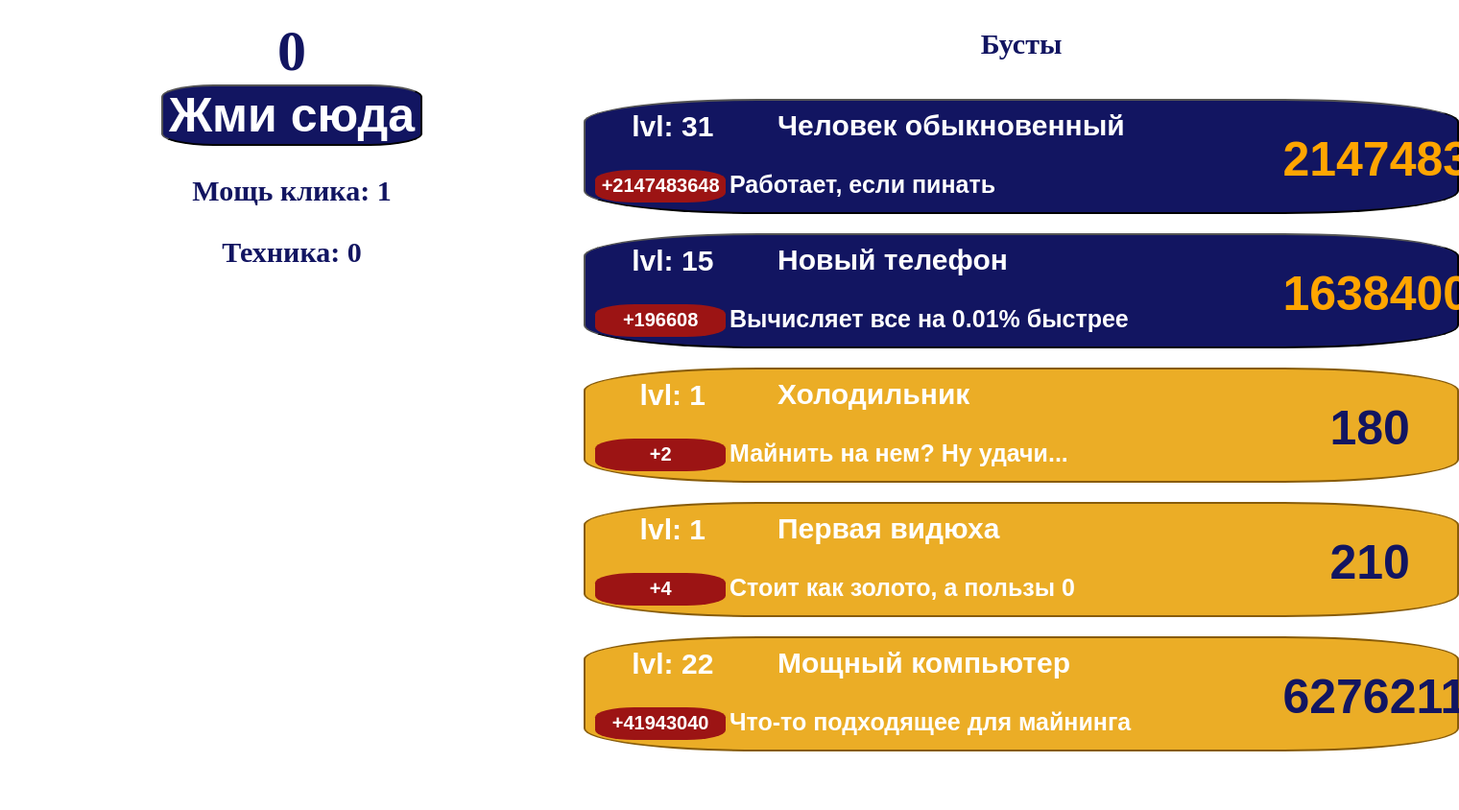
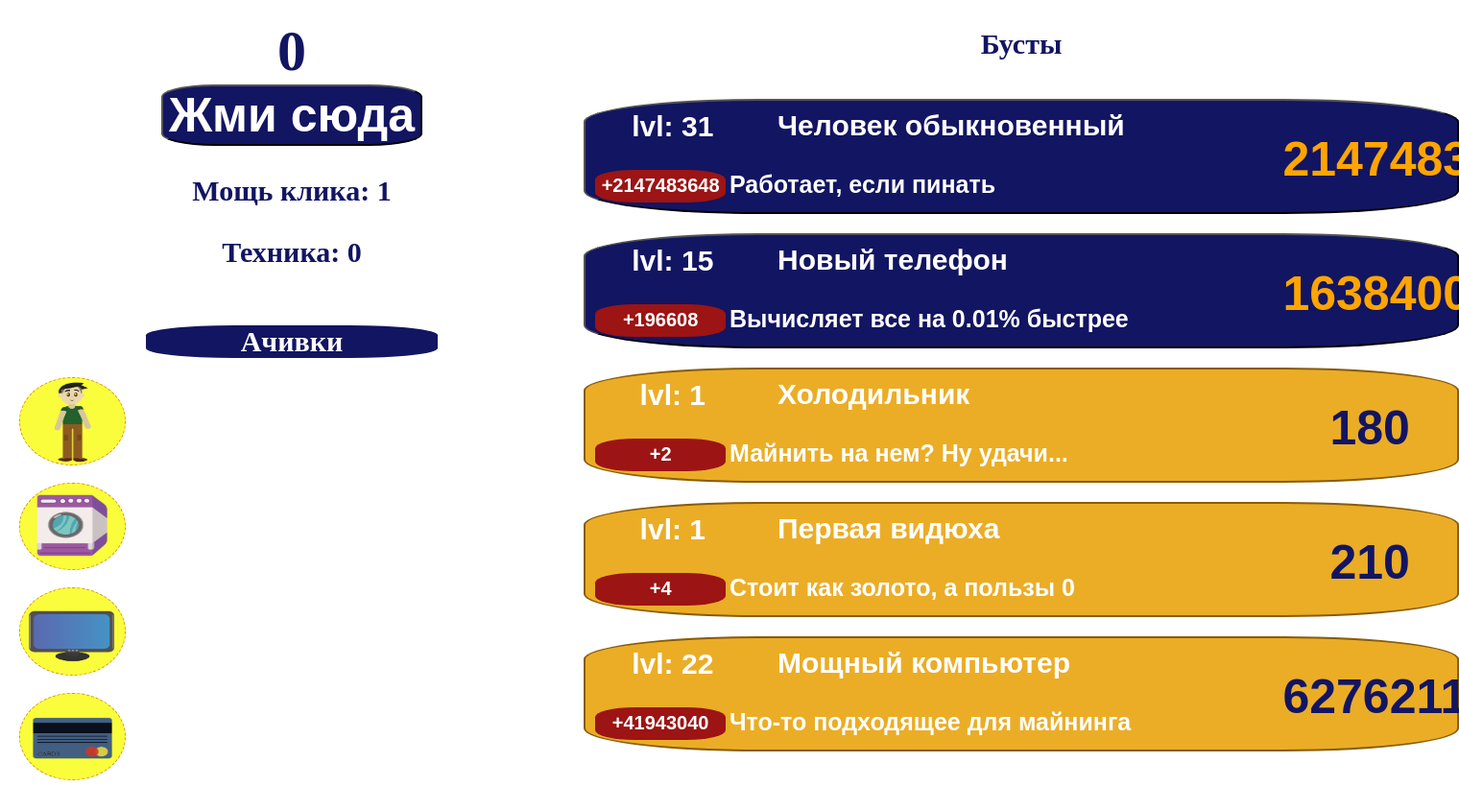
Before and after one commit to KatyaZav/Django, a Django app: template WebDjango/Frontend/templates/index.html in a window 1520 px wide; the page is wider, and only the part inside the window is pictured. Shown: the part 34-878 px from the top of that part at 96% size. Before the commit the page ends 817 px from the top of that part, so only its background shows below. Run offline with Django 4.2, Linux system fonts and the light colour scheme; the template is opened without the code that fills it: values that come from a table or form of the project are taken from there, others are empty; data comes from the database, SQL or seed files in the repository; both versions use the stored data as it was after the commit.

Commit message:
css и внешка ачивок

```diff
--- a/WebDjango/Backend/views.py
+++ b/WebDjango/Backend/views.py
@@ -47,7 +47,7 @@ class Register(APIView):
             core.save()
             Boost.objects.create(core=core, price=10, power=1, name="Человек обыкновенный", describtion="Работает, если пинать" )
             Boost.objects.create(core=core, price=50, power=6, name="Новый телефон", describtion="Вычисляет все на 0.01% быстрее" )
-            Boost.objects.create(core=core, price=60, power=1, type=1, name="Холодильник", describtion="Майнить на нем? Ну удачи...")
+            Boost.objects.create(core=core, price=60, power=1, type=1, name="Стиралка", describtion="Майнить на ней? Ну удачи...")
             Boost.objects.create(core=core, price=70, power=2, type=1, name="Первая видюха", describtion="Стоит как золото, а пользы 0")
             Boost.objects.create(core=core, price=200, power=10, type=1, name="Мощный компьютер", describtion="Что-то подходящее для майнинга")
 
--- a/WebDjango/Frontend/static/css/index.css
+++ b/WebDjango/Frontend/static/css/index.css
@@ -52,7 +52,6 @@ body{
     float:right;
     width: 60%;
     margin-bottom: 0px;
-
 }
 
 .boosts-holder{
@@ -118,8 +117,6 @@ body{
     left:150px;
 }
 
-
-
 .boost_1{
     background-color: rgb(235, 173, 38);
     border: 2px solid rgb(136, 92, 10);
@@ -149,3 +146,70 @@ button:active{
 .boost_1:active{
     background-color: rgb(211, 168, 89);
 }
+
+.container{
+    height: 40%;
+}
+
+aside{
+    height: 100%;
+
+    margin-bottom: 0px;
+    padding-bottom: 0px;
+    overflow: hidden;
+}
+
+.achives{
+    float:left;
+    display: block;
+    width: 40%;
+    height: 56%;
+}
+
+
+.achive{
+    width: 90%;
+    height: 20%;
+    margin: 20px;
+
+    display: block;
+}
+
+.icon{
+    width: 20%;
+    height: 100%;
+    border-radius: 100%;
+    background-color: rgb(250, 253, 59);
+    display: inline-block;
+    border: 1px dashed rgb(214, 151, 33);
+}
+.disc{
+    width: 70%;
+    height: 100%;
+    display: inline-block;
+    position: relative;
+    bottom:37%;
+
+    visibility: hidden;
+    font-size: 30px;
+
+    vertical-align: middle;
+    text-align: center;
+    background-color: rgb(226, 221, 154);
+    border-radius: 30%;
+}
+
+.icon:hover+.disc{
+    visibility: visible;
+}
+.power_click1{
+    font-size: 30px;
+
+    background-color: #121561;
+    color: white;
+    width: 50%;
+    margin: 0 auto;
+    text-align: center;
+
+    border-radius: 30%;
+}
--- a/WebDjango/Frontend/templates/index.html
+++ b/WebDjango/Frontend/templates/index.html
@@ -38,6 +38,29 @@
                 {% endfor %}
             </div>
         </aside>
+
+        <div class="achives">
+            <div class="power_click1">Ачивки</div>
+            <div class="achive first-col">
+                <img src='../static/img/man.png' class="icon">
+                <div class="disc">Нанять работника</div>
+            </div>
+
+            <div class="achive first-col">
+                <img src='../static/img/washer.png' class="icon">
+                <div class="disc">Ты серьезно купил стиралку?</div>
+            </div>
+
+            <div class="achive first-col">
+                <img src='../static/img/comp.png' class="icon">
+                <div class="disc">Компуктер</div>
+            </div>
+
+            <div class="achive first-col">
+                <img src='../static/img/card.png' class="icon">
+                <div class="disc">Накоплено 10т</div>
+            </div>
+        </div>
     </main>
 </body>
 </html>
```
Also changed, not shown: WebDjango/Frontend/static/img/card.png (added), WebDjango/Frontend/static/img/comp.png (added), WebDjango/Frontend/static/img/man.png (added), WebDjango/Frontend/static/img/washer.png (added), WebDjango/db.sqlite3, 2 other files.
